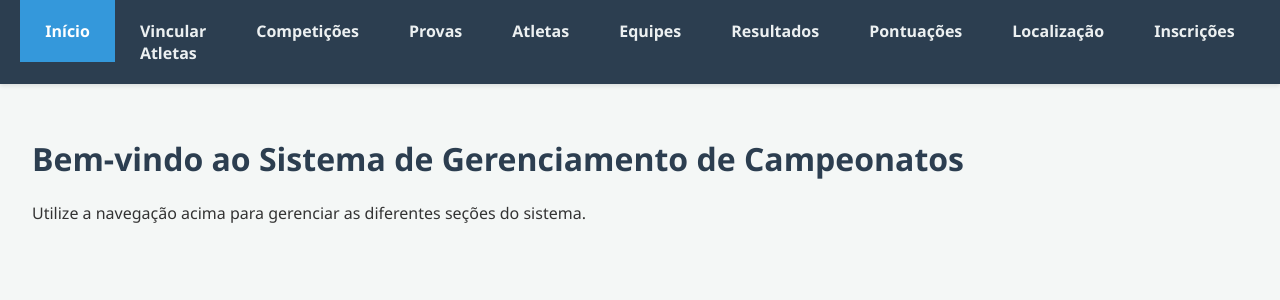
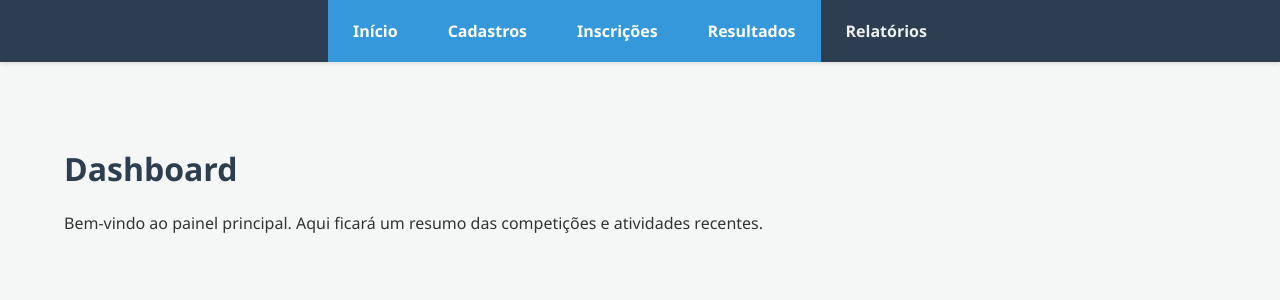
Before and after one commit to ferreis/championship-frontend, a React (Create React App) app: page / in a window 1280 px wide. Shown: the top 300 px of the page. Built offline with nearby package versions, Linux system fonts and the light colour scheme.

Commit message:
feat: Adiciona novas páginas de Dashboard e Relatórios, implementa a biblioteca react-select e melhora a estilização da página de Localização

```diff
--- a/package.json
+++ b/package.json
@@ -12,6 +12,7 @@
     "react-dom": "^19.1.0",
     "react-router-dom": "^7.7.0",
     "react-scripts": "5.0.1",
+    "react-select": "^5.10.2",
     "styled-components": "^6.1.19",
     "web-vitals": "^2.1.4"
   },
--- a/src/App.js
+++ b/src/App.js
@@ -1,35 +1,34 @@
+// src/App.js
 import React from "react";
 import {
   BrowserRouter as Router,
   Route,
   Routes,
-  Link,
   NavLink,
 } from "react-router-dom";
 import styled from "styled-components";
+
+// Importando as páginas existentes
+import Atletas from "./pages/Atletas/Atletas";
 import Competicoes from "./pages/Competicoes/Competicoes";
+import CompeticaoDetalhes from "./pages/Competicoes/CompeticaoDetalhes";
+import Equipes from "./pages/Equipes/Equipes";
+import GerenciarInscricoes from "./pages/Inscricoes/Inscricoes"; // Renomeie o arquivo se necessário
+import Localizacao from "./pages/Localizacao/Localizacao";
+import Pontuacoes from "./pages/Pontuacoes/Pontuacoes";
 import Provas from "./pages/Provas/Provas";
-import Atletas from "./pages/Atletas/Atletas";
-import Localizacao from "./pages/Localizacao/Localizacao";
-import Equipes from "./pages/Equipes/Equipes";
-import Resultados from "./pages/Resultados/Resultados";
-import Pontuacoes from "./pages/Pontuacoes/Pontuacoes";
-import CompeticaoDetalhes from "./pages/Competicoes/CompeticaoDetalhes";
 import VinculoAtletaEquipe from "./pages/Vinculo/VinculoAtletaEquipe";
-import Inscricoes from "./pages/Inscricoes/Inscricoes";
 
-const Home = () => (
-  <div>
-    <h1>Bem-vindo ao Sistema de Gerenciamento de Campeonatos</h1>
-    <p>
-      Utilize a navegação acima para gerenciar as diferentes seções do sistema.
-    </p>
-  </div>
-);
+// Importando as NOVAS páginas
+import Dashboard from "./pages/Dashboard/Dashboard";
+import Relatorios from "./pages/Relatorios/Relatorios";
 
-// --- Estilização com Styled Components ---
+// --- Novos Estilos para a Barra de Navegação com Dropdown ---
 const AppContainer = styled.div`
-  font-family: "Segoe UI", Tahoma, Geneva, Verdana, sans-serif;
+  font-family: "Segoe UI", sans-serif;
+`;
+const MainContent = styled.main`
+  padding: 2rem;
 `;
 
 const NavBar = styled.nav`
@@ -38,22 +37,48 @@ const NavBar = styled.nav`
   display: flex;
   justify-content: center;
   box-shadow: 0 2px 4px rgba(0, 0, 0, 0.1);
+`;
 
-  ul {
+const NavList = styled.ul`
   display: flex;
   list-style: none;
   margin: 0;
   padding: 0;
+`;
+
+// Estilo para o submenu (dropdown)
+const SubNavList = styled.ul`
+  display: none; /* Escondido por padrão */
+  position: absolute;
+  top: 100%;
+  left: 0;
+  background-color: #34495e;
+  list-style: none;
+  padding: 0;
+  margin: 0;
+  min-width: 200px;
+  box-shadow: 0 4px 8px rgba(0, 0, 0, 0.2);
+  border-radius: 0 0 5px 5px;
+  z-index: 1000;
+`;
+
+// Item do menu principal
+const NavItem = styled.li`
+  position: relative; /* Necessário para o posicionamento do submenu */
+  &:hover > ${SubNavList} {
+    display: block; /* Mostra o submenu no hover */
   }
 `;
 
-const NavItem = styled(NavLink)`
+// Estilo para os links (tanto principal quanto do submenu)
+const StyledNavLink = styled(NavLink)`
   color: #ecf0f1;
   padding: 20px 25px;
   text-decoration: none;
   font-weight: bold;
   display: block;
   transition: background-color 0.3s;
+  white-space: nowrap;
 
   &.active {
     background-color: #3498db;
@@ -61,12 +86,8 @@ const NavItem = styled(NavLink)`
   }
 
   &:hover {
-    background-color: #34495e;
+    background-color: #4a6fa5;
   }
-`;
-
-const MainContent = styled.main`
-  padding: 2rem;
 `;
 
 function App() {
@@ -74,64 +95,96 @@ function App() {
     <Router>
       <AppContainer>
         <NavBar>
-          <ul>
+          <NavList>
+            {/* 1. Menu Início (Dashboard) */}
+            <NavItem>
+              <StyledNavLink to="/">Início</StyledNavLink>
+            </NavItem>
+
+            {/* 2. Menu Cadastros (com submenu) */}
+            <NavItem>
+              <StyledNavLink to="#">Cadastros</StyledNavLink>{" "}
+              {/* Link "morto" para o item principal */}
+              <SubNavList>
                 <li>
-              <NavItem to="/">Início</NavItem>
+                  <StyledNavLink to="/competicoes">Competições</StyledNavLink>
                 </li>
                 <li>
-              <NavItem to="/vinculo-atleta-equipe">Vincular Atletas</NavItem>
+                  <StyledNavLink to="/provas">Provas</StyledNavLink>
                 </li>
                 <li>
-              <NavItem to="/competicoes">Competições</NavItem>
+                  <StyledNavLink to="/equipes">Equipes</StyledNavLink>
                 </li>
                 <li>
-              <NavItem to="/provas">Provas</NavItem>
+                  <StyledNavLink to="/atletas">Atletas</StyledNavLink>
                 </li>
                 <li>
-              <NavItem to="/atletas">Atletas</NavItem>
+                  <StyledNavLink to="/localizacao">Localizações</StyledNavLink>
+                </li>
+              </SubNavList>
+            </NavItem>
+
+            {/* 3. Menu Inscrições e Vínculos */}
+            <NavItem>
+              <StyledNavLink to="#">Inscrições</StyledNavLink>
+              <SubNavList>
+                <li>
+                  <StyledNavLink to="/inscricoes">
+                    Inscrever em Provas
+                  </StyledNavLink>
                 </li>
                 <li>
-              <NavItem to="/equipes">Equipes</NavItem>
+                  <StyledNavLink to="/vinculos">
+                    Vincular Atleta-Equipe
+                  </StyledNavLink>
                 </li>
+              </SubNavList>
+            </NavItem>
+
+            {/* 4. Menu Resultados (com submenu) */}
+            <NavItem>
+              <StyledNavLink to="#">Resultados</StyledNavLink>
+              <SubNavList>
+                {/* Futuramente a tela de "Lançar Resultados" virá para cá */}
                 <li>
-              <NavItem to="/participacoes">Resultados</NavItem>
+                  <StyledNavLink to="/pontuacoes">
+                    Lançar Pontuações
+                  </StyledNavLink>
                 </li>
-            <li>
-              <NavItem to="/pontuacoes">Pontuações</NavItem>
-            </li>
-            <li>
-              <NavItem to="/localizacao">Localização</NavItem>
-            </li>
-            <li>
-              <NavItem to="/inscricoes">Inscrições</NavItem>
-            </li>
-          </ul>
+              </SubNavList>
+            </NavItem>
+
+            {/* 5. Menu Relatórios */}
+            <NavItem>
+              <StyledNavLink to="/relatorios">Relatórios</StyledNavLink>
+            </NavItem>
+          </NavList>
         </NavBar>
 
         <MainContent>
-          {/* Define qual componente será renderizado com base na URL */}
           <Routes>
-            <Route path="/" element={<Home />} />
-            <Route path="/competicoes" element={<Competicoes />} />;
-            <Route path="/provas" element={<Provas />} />;
-            <Route path="/atletas" element={<Atletas />} />;
-            <Route path="/equipes" element={<Equipes />} />
-            <Route path="/participacoes" element={<Resultados />} />
-            <Route path="/pontuacoes" element={<Pontuacoes />} />
-            <Route path="/localizacao" element={<Localizacao />} />
+            {/* Adicionando a rota para a nova página inicial */}
+            <Route path="/" element={<Dashboard />} />
+            <Route path="/relatorios" element={<Relatorios />} />
+            {/* Rotas existentes */}
+            <Route path="/competicoes" element={<Competicoes />} />
             <Route
               path="/competicao/:id/detalhes"
               element={<CompeticaoDetalhes />}
             />
+            <Route path="/provas" element={<Provas />} />
+            <Route path="/equipes" element={<Equipes />} />
+            <Route path="/atletas" element={<Atletas />} />
+            <Route path="/localizacao" element={<Localizacao />} />
+            <Route path="/inscricoes" element={<GerenciarInscricoes />} />
             <Route
-              path="/vinculo-atleta-equipe"
-              element={<VinculoAtletaEquipe />}
+              path="/inscricoes/:competicaoId"
+              element={<GerenciarInscricoes />}
             />
-            <Route path="/inscricoes" element={<Inscricoes />} />
-            <Route
-              path="/competicao/:id/detalhes"
-              element={<CompeticaoDetalhes />}
-            />
+            <Route path="/vinculos" element={<VinculoAtletaEquipe />} />{" "}
+            {/* Renomeei a rota para clareza */}
+            <Route path="/pontuacoes" element={<Pontuacoes />} />
+            {/* Adicione aqui rotas para as futuras telas de Configurações e Classificações */}
           </Routes>
         </MainContent>
       </AppContainer>
--- /dev/null
+++ b/src/pages/Dashboard/Dashboard.js
@@ -0,0 +1,26 @@
+// src/pages/Dashboard/Dashboard.js
+import React from "react";
+import styled from "styled-components";
+
+const Container = styled.div`
+  padding: 2rem;
+`;
+
+const Title = styled.h1`
+  color: #2c3e50;
+`;
+
+const Dashboard = () => {
+  return (
+    <Container>
+      <Title>Dashboard</Title>
+      <p>
+        Bem-vindo ao painel principal. Aqui ficará um resumo das competições e
+        atividades recentes.
+      </p>
+      {/* Futuramente, aqui entrarão os cards e gráficos de resumo. */}
+    </Container>
+  );
+};
+
+export default Dashboard;
--- a/src/pages/Localizacao/styles.js
+++ b/src/pages/Localizacao/styles.js
@@ -1,4 +1,3 @@
-// src/pages/Localizacao/styles.js
 import styled from "styled-components";
 
 export const ManagerContainer = styled.div`
@@ -7,15 +6,23 @@ export const ManagerContainer = styled.div`
 
 export const FormContainer = styled.form`
   display: flex;
-  gap: 10px;
-  margin-bottom: 20px;
+  flex-wrap: wrap;
+  gap: 1.5rem;
+  margin-bottom: 2rem;
   align-items: flex-end;
 
   input,
-  select {
+  .select-container {
     padding: 8px;
     border: 1px solid #ccc;
     border-radius: 4px;
+    flex: 1;
+    min-width: 200px;
+  }
+
+  .select-container {
+    border: none;
+    padding: 0;
   }
 `;
 
@@ -25,16 +32,20 @@ export const Table = styled.table`
   th,
   td {
     border: 1px solid #ddd;
-    padding: 8px;
+    padding: 12px;
     text-align: left;
   }
   th {
     background-color: #f2f2f2;
   }
+  td.actions {
+    display: flex;
+    gap: 10px;
+  }
 `;
 
 export const Button = styled.button`
-  padding: 8px 12px;
+  padding: 9px 15px;
   border: none;
   background-color: #007bff;
   color: white;
@@ -44,11 +55,54 @@ export const Button = styled.button`
   &:hover {
     background-color: #0056b3;
   }
+`;
 
-  &.delete {
-    background-color: #dc3545;
-    &:hover {
-      background-color: #c82333;
-    }
+// ### ESTILOS DE PAGINAÇÃO ADICIONADOS AQUI ###
+export const PaginationContainer = styled.div`
+  display: flex;
+  justify-content: space-between;
+  align-items: center;
+  margin-top: 1.5rem;
+  padding-top: 1rem;
+  border-top: 1px solid #ddd;
+`;
+
+export const PageControls = styled.div`
+  display: flex;
+  align-items: center;
+`;
+
+export const PageButton = styled.button`
+  margin: 0 4px;
+  padding: 8px 12px;
+  border-radius: 4px;
+  border: 1px solid ${(props) => (props.active ? "#007bff" : "#ddd")};
+  cursor: pointer;
+  background-color: ${(props) => (props.active ? "#007bff" : "white")};
+  color: ${(props) => (props.active ? "white" : "#333")};
+  font-weight: ${(props) => (props.active ? "bold" : "normal")};
+  transition: all 0.2s ease;
+
+  &:disabled {
+    cursor: not-allowed;
+    opacity: 0.5;
+  }
+
+  &:not(:disabled):hover {
+    background-color: #e9ecef;
+    border-color: #adb5bd;
   }
 `;
+
+export const ItemsPerPageSelector = styled.div`
+  display: flex;
+  align-items: center;
+  gap: 8px;
+  color: #495057;
+
+  select {
+    padding: 5px;
+    border-radius: 4px;
+    border: 1px solid #ced4da;
+  }
+`;
--- /dev/null
+++ b/src/pages/Relatorios/Relatorios.js
@@ -0,0 +1,26 @@
+// src/pages/Relatorios/Relatorios.js
+import React from "react";
+import styled from "styled-components";
+
+const Container = styled.div`
+  padding: 2rem;
+`;
+
+const Title = styled.h1`
+  color: #2c3e50;
+`;
+
+const Relatorios = () => {
+  return (
+    <Container>
+      <Title>Relatórios</Title>
+      <p>
+        Nesta seção será possível gerar relatórios personalizados e exportar
+        dados em formatos como PDF e Excel.
+      </p>
+      {/* Futuramente, aqui entrarão os filtros e o botão de gerar relatório. */}
+    </Container>
+  );
+};
+
+export default Relatorios;
```
Also changed, not shown: 1 other file (tests, documents, lock files or other folders). Lines whose indentation alone changed are shown as unchanged.
